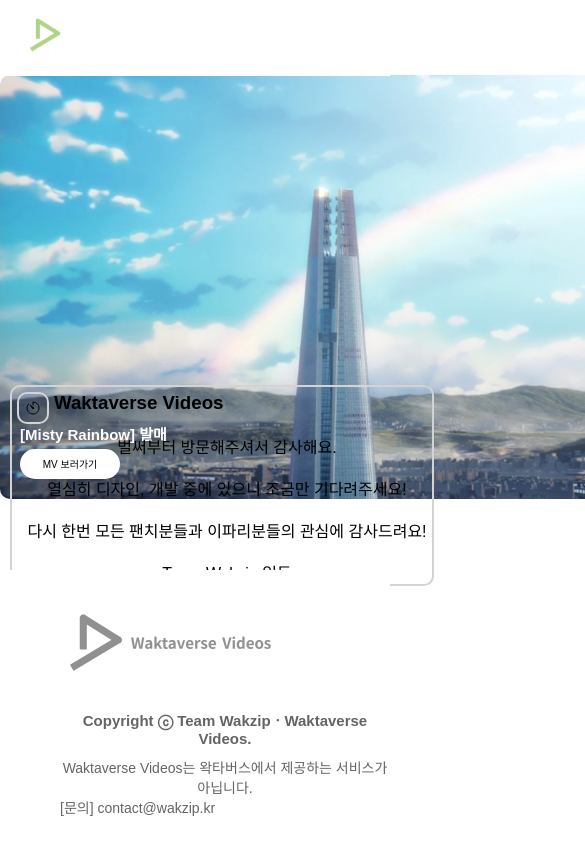
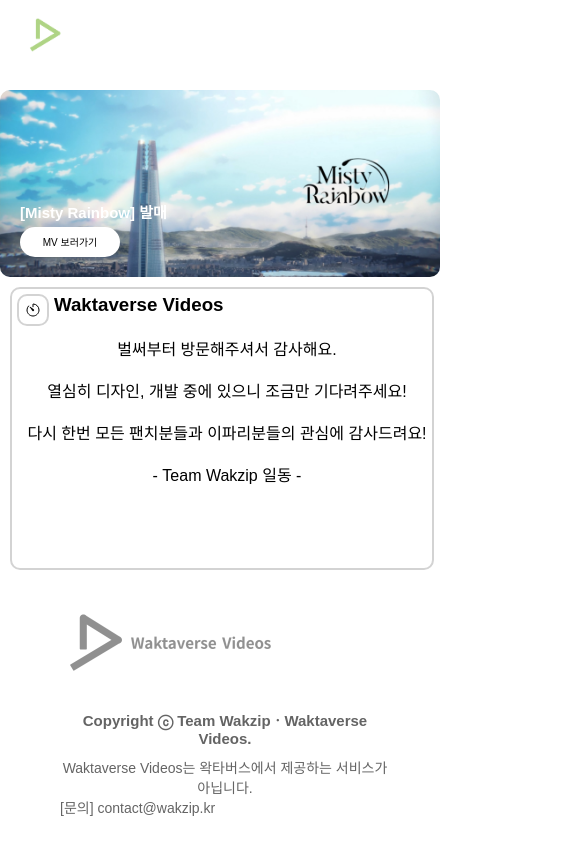
Before and after one commit to Wakzip/waktaverse_videos_landing, a Next.js app: page / in a window 390 px wide. Shown: the top 844 px of the page, 585 px wide, since content can reach past the window. Built offline with nearby package versions, Linux system fonts and the light colour scheme; a web font is replaced by a local one.

Commit message:
🪲버그 33

```diff
--- a/src/app/globals.css
+++ b/src/app/globals.css
@@ -944,7 +944,8 @@ a {
 
   .home_banner_picture {
     border-radius: 10px;
-    width: 440;
+    width: 440px;
+    height: 186.55px;
   }
 
   .banner_button {
```
